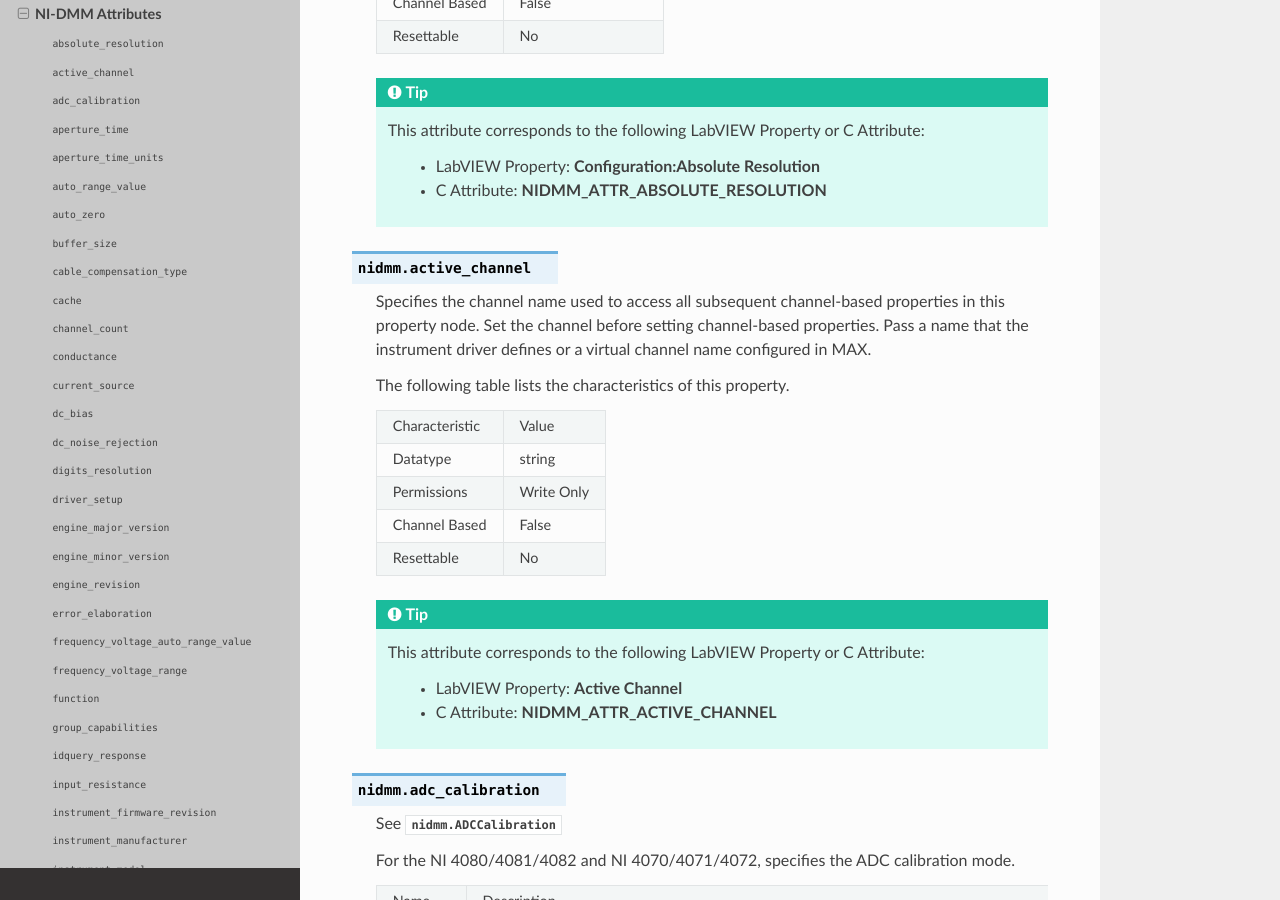
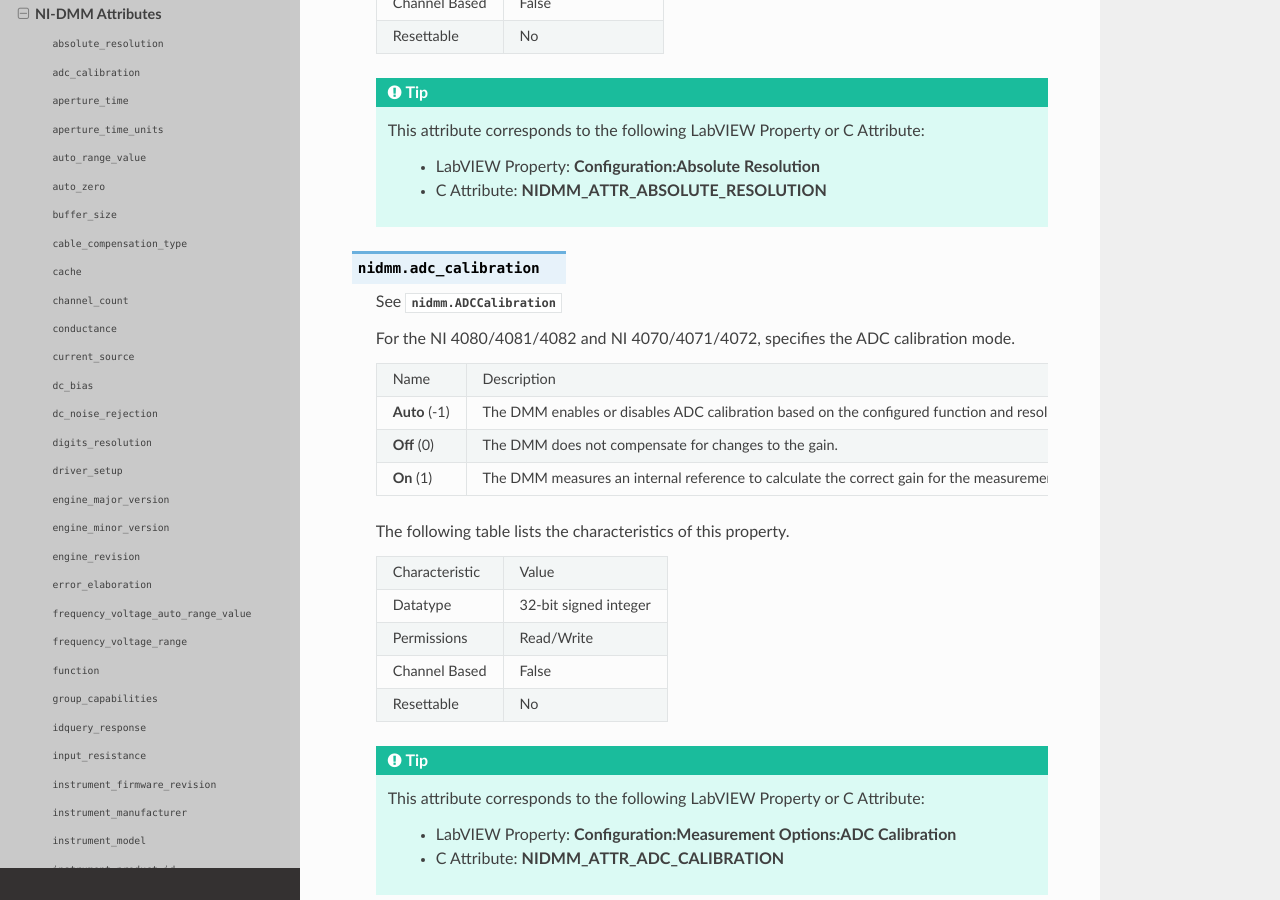
Before and after one commit to ni/nimi-python, a Sphinx documentation site: the page built from docs/nidmm/attributes.rst, in a window 1280 px wide and 900 px high, scrolled down 580 px. Built offline with Sphinx 7.4.7 and the Read the Docs theme 2.0.0, drawn with Linux system fonts in a browser that asks for light colours.

Commit message:
Update generated files

```diff
--- a/docs/nidmm/attributes.rst
+++ b/docs/nidmm/attributes.rst
@@ -31,33 +31,6 @@
 
         - LabVIEW Property: **Configuration:Absolute Resolution**
         - C Attribute: **NIDMM_ATTR_ABSOLUTE_RESOLUTION**
-
-.. py:attribute:: active_channel
-
-   Specifies the channel name used to access all subsequent channel-based
-   properties in this property node. Set the channel before setting
-   channel-based properties. Pass a name that the instrument driver defines
-   or a virtual channel name configured in MAX.
-
-   The following table lists the characteristics of this property.
-
-   +------------------+--------------+
-   | Characteristic   | Value        |
-   +------------------+--------------+
-   | Datatype         | string       |
-   +------------------+--------------+
-   | Permissions      | Write Only   |
-   +------------------+--------------+
-   | Channel Based    | False        |
-   +------------------+--------------+
-   | Resettable       | No           |
-   +------------------+--------------+
-
-   .. tip::
-      This attribute corresponds to the following LabVIEW Property or C Attribute:
-
-        - LabVIEW Property: **Active Channel**
-        - C Attribute: **NIDMM_ATTR_ACTIVE_CHANNEL**
 
 .. py:attribute:: adc_calibration
 
--- a/docs/nidmm/session.rst
+++ b/docs/nidmm/session.rst
@@ -12,11 +12,6 @@
       Specifies the measurement resolution in absolute units. Setting this
       property to higher values increases the measurement accuracy. Setting
       this property to lower values increases the measurement speed.
-   :ivar ViString active_channel:
-      Specifies the channel name used to access all subsequent channel-based
-      properties in this property node. Set the channel before setting
-      channel-based properties. Pass a name that the instrument driver defines
-      or a virtual channel name configured in MAX.
    :ivar enums.ADCCalibration adc_calibration:
       For the NI 4080/4081/4082 and NI 4070/4071/4072, specifies the ADC
       calibration mode.
```
Also changed, not shown: 1 other file.
